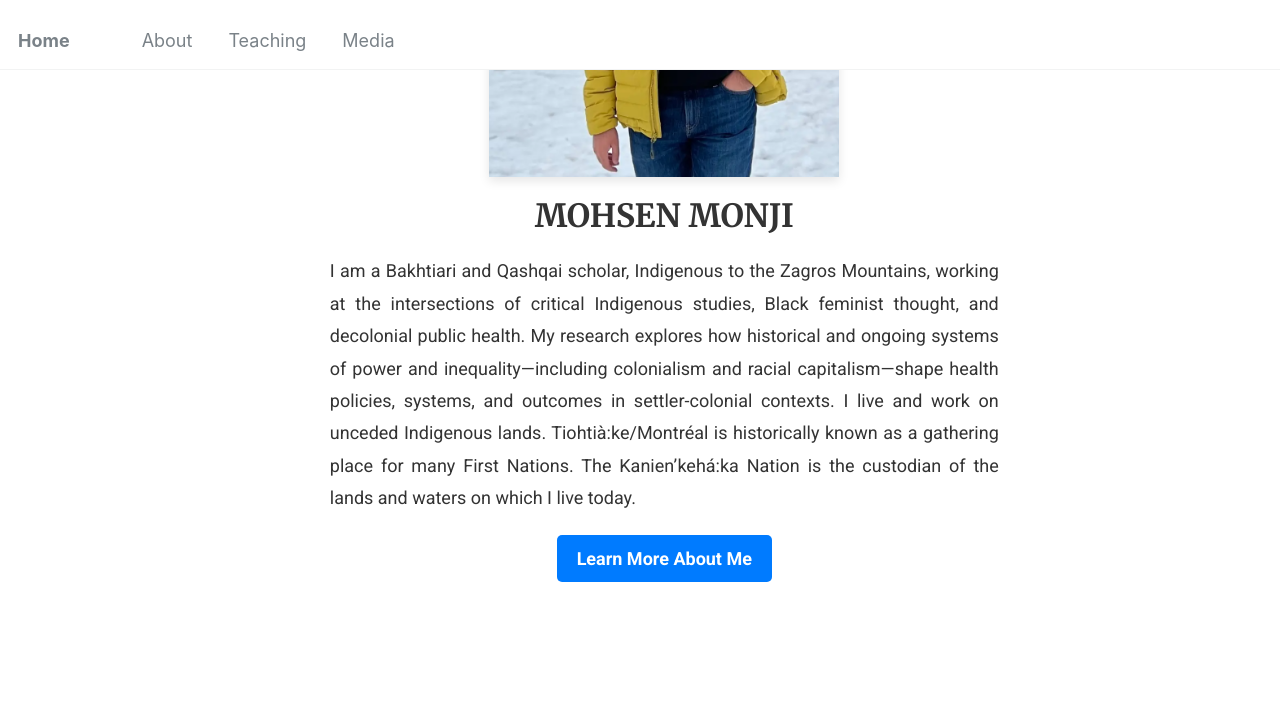
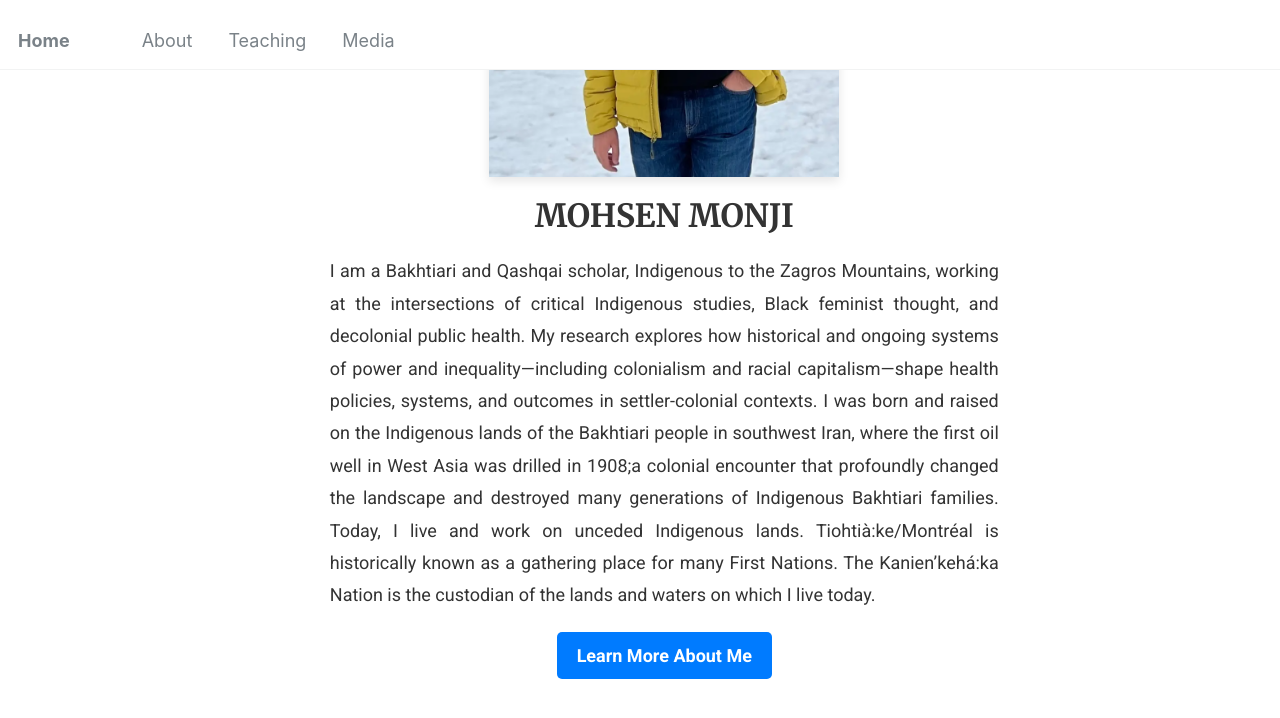
Before and after one commit to Mohsnmonji/mohsnmonji.github.io, a Jekyll site: the page built from _pages/front.md, in a window 1280 px wide and 900 px high, scrolled down 390 px. Shown: the top 718 px of the window. Built offline with Jekyll 4.4.1, drawn with Linux system fonts in a browser that asks for light colours.

Commit message:
Update front.md

```diff
--- a/_pages/front.md
+++ b/_pages/front.md
@@ -29,7 +29,13 @@ hide_avatar: true
     health. My research explores how historical and ongoing systems of power and inequality—including
     colonialism and racial capitalism—shape health policies, systems, and outcomes in settler-colonial
     contexts.
-    I live and work on unceded Indigenous lands. Tiohtià:ke/Montréal is historically known as a gathering place for many First Nations. The Kanien’kehá:ka Nation is the custodian of the lands and waters on which I live today.
+
+  I was born and raised on the Indigenous lands of the Bakhtiari people in southwest Iran,
+    where the first oil well in West Asia was drilled in 1908;a colonial encounter that
+    profoundly changed the landscape and destroyed many generations of Indigenous Bakhtiari families.
+    Today, I live and work on unceded Indigenous lands. Tiohtià:ke/Montréal is historically known
+    as a gathering place for many First Nations. The Kanien’kehá:ka Nation is the custodian of the
+    lands and waters on which I live today.
   </p>
 
 
```
